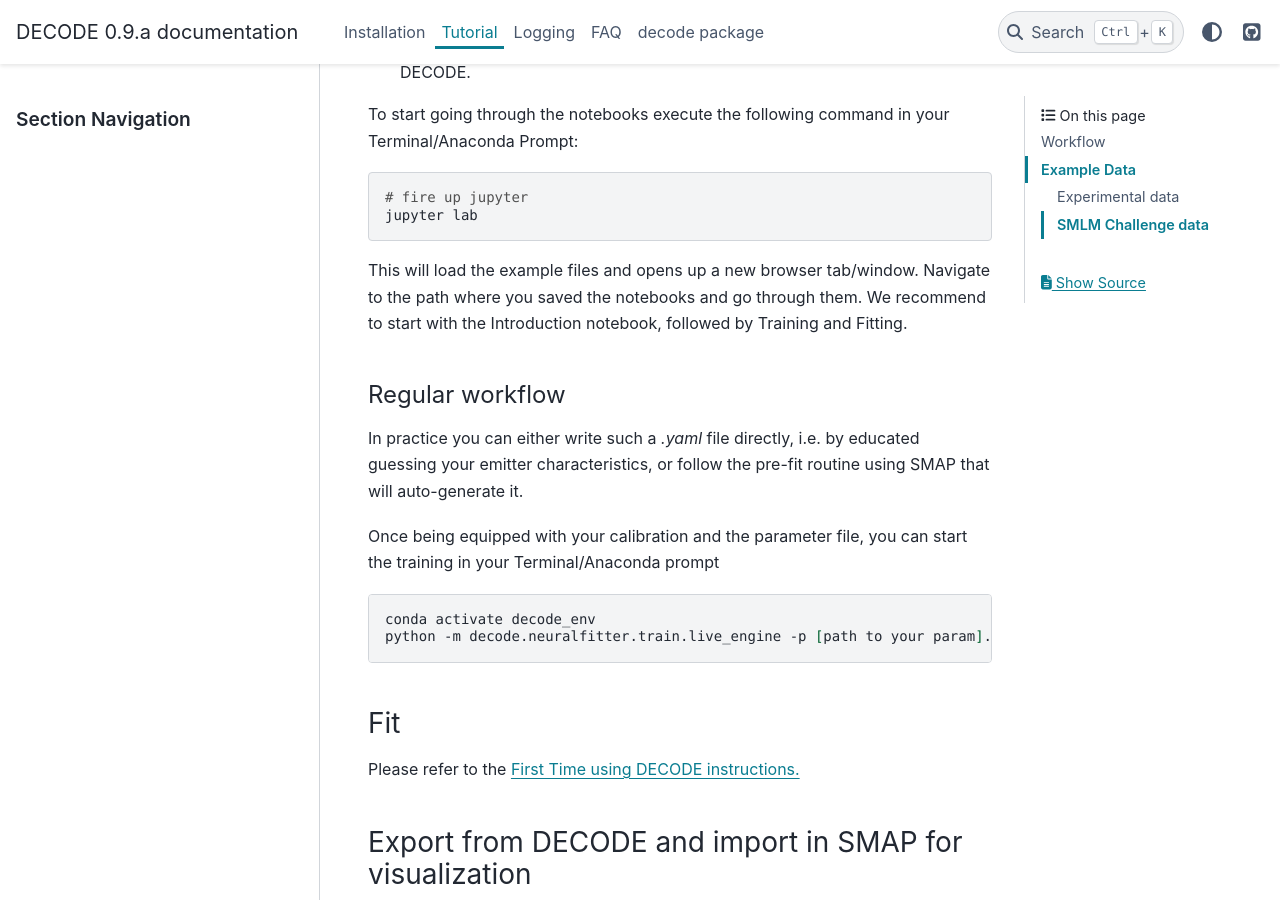
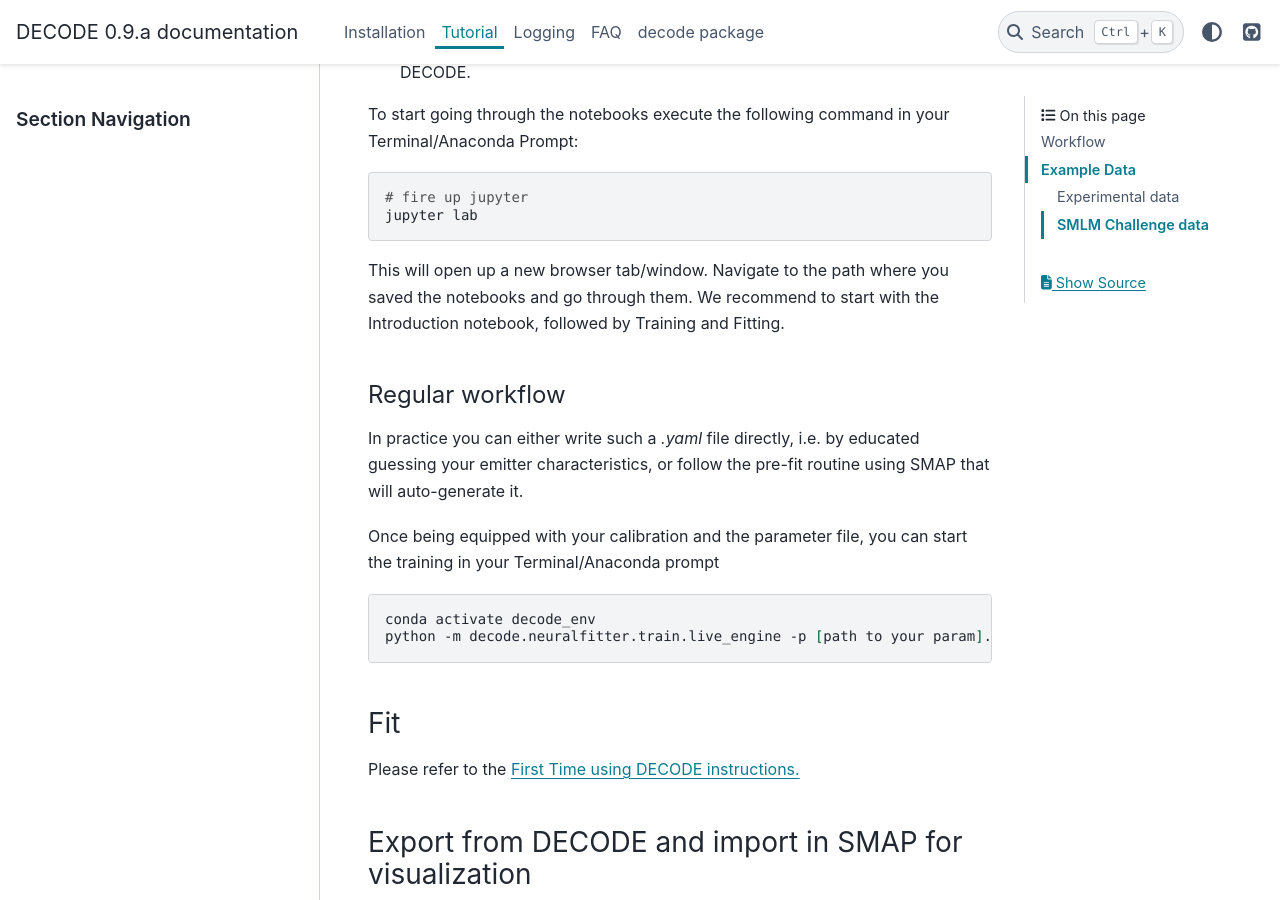
Before and after one commit to TuragaLab/DECODE, a Sphinx documentation site: the page built from docs/source/tutorial.rst, in a window 1280 px wide and 900 px high, scrolled down 2215 px. Built offline with Sphinx 7.4.7 and the PyData theme 0.15.4, drawn with Linux system fonts in a browser that asks for light colours.

Commit message:
Minor postrefactor artifact.

```diff
--- a/docs/source/tutorial.rst
+++ b/docs/source/tutorial.rst
@@ -105,9 +105,9 @@ To start going through the notebooks execute the following command in your Termi
     # fire up jupyter
     jupyter lab
 
-This will load the example files and opens up a new browser tab/window. Navigate
-to the path where you saved the notebooks and go through them. We recommend to start with the
-Introduction notebook, followed by Training and Fitting.
+This will open up a new browser tab/window. Navigate to the path where you saved the notebooks and
+go through them. We recommend to start with the Introduction notebook, followed by
+Training and Fitting.
 
 .. _Regular workflow:
 
```
